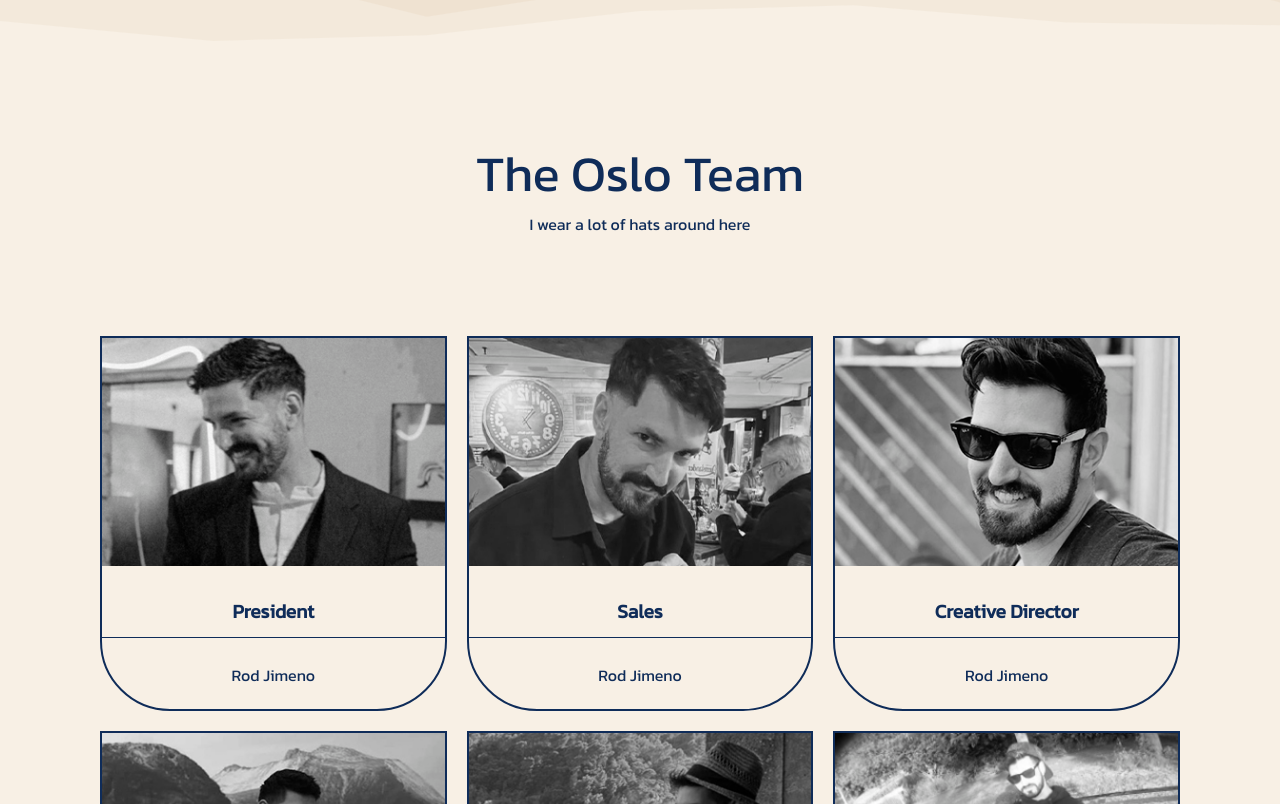
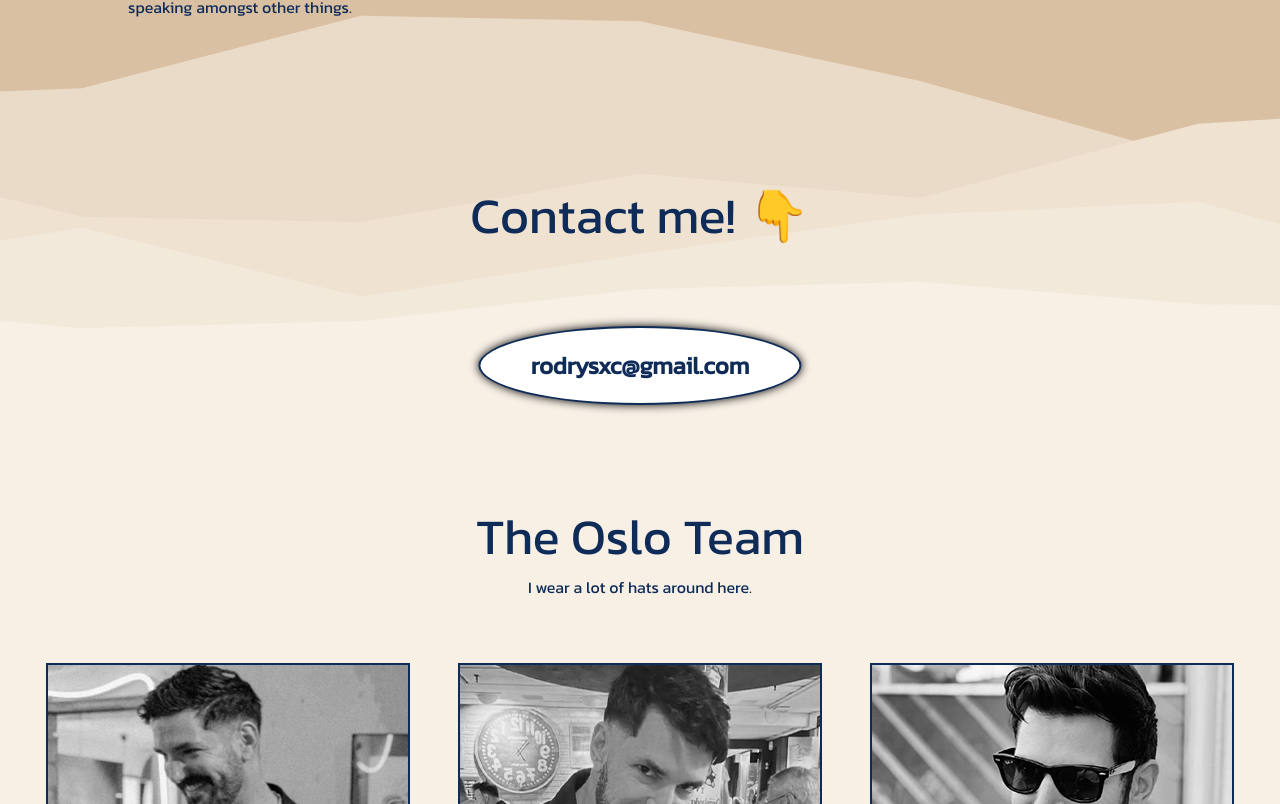
Before and after one commit to Rodjxc/portfolio, a React (Vite) app: page /home in a window 1280 px wide. Shown: the part 1576-2380 px from the top of the page. Built offline with nearby package versions, Linux system fonts and the light colour scheme.

Commit message:
feat: fixed transitions. Finished CV section

```diff
--- a/src/Components/CV/CV.tsx
+++ b/src/Components/CV/CV.tsx
@@ -1,10 +1,33 @@
 import "./cv.css";
+import { useEffect } from "react";
 
 export const CV = () => {
+  useEffect(() => {
+    // Intersection Observer setup. Runs the observer on load. It'll "observe" changes in the intersection of a target element
+    // with a parent element or the viewport
+
+    const observer = new IntersectionObserver((entries) => {
+      // it goes over every "entry" in the entries array, Entries represent elements being observed. If the entry "intersects", it gives
+      // it the class of show (making them visible through CSS). Since I want them dissapearing again when not displayed, I make an else
+      // that will remove the class
+
+      entries.forEach((entry) => {
+        if (entry.isIntersecting) {
+          entry.target.classList.add("show");
+        } else {
+          entry.target.classList.remove("show");
+        }
+      });
+    });
+
+    const hiddenElements = document.querySelectorAll(".hidden");
+    hiddenElements.forEach((el) => observer.observe(el));
+  }, []);
   return (
     <div>
       <section className="cv">
         <article>
+          <div className="education hidden">
             <h2>Education</h2>
             <ul>
               <li>
@@ -42,6 +65,8 @@ export const CV = () => {
                 and Leisure Studies
               </li>
             </ul>
+          </div>
+
           {/* <h2>Work Experience</h2>
           <ul>
             <li>Web Developer | Self employed (2022)</li>
@@ -54,6 +79,7 @@ export const CV = () => {
           </ul> */}
         </article>
         <article>
+          <div className="working-tools hidden">
             <h2>Working Tools</h2>
             <ul>
               <li>HTML5, CSS3 </li>
@@ -65,8 +91,10 @@ export const CV = () => {
               <li>Spotify</li>
               <li>and Google :)</li>
             </ul>
+          </div>
         </article>
         <article>
+          <div className="other-languages hidden">
             <h2>Other languages</h2>
             <ul>
               <li>English | Proficient (Non-Native Speaker)</li>
@@ -74,6 +102,7 @@ export const CV = () => {
               <li>Catalan | Native</li>
               <li>French | Conversational Proficiency</li>
             </ul>
+          </div>
         </article>
       </section>
     </div>
--- a/src/Components/CV/cv.css
+++ b/src/Components/CV/cv.css
@@ -1,7 +1,6 @@
 h2 {
   font-weight: 400;
   font-size: 50px;
-  margin-top: 80px;
 }
 
 li {
@@ -17,4 +16,25 @@ li .link:hover {
 
 .cv {
   text-align: center;
+  background-image: url("/img/fondo3.svg");
+  background-size: cover;
+  background-position: center;
+  background-repeat: no-repeat;
 }
+
+.education {
+  margin-top: 15%;
+}
+
+.working-tools {
+  transition-delay: 200ms;
+}
+
+.other-languages {
+  transition-delay: 400ms;
+  margin-bottom: 2rem;
+}
+
+.extra-bit {
+  background-color: #f44529;
+}
--- a/src/Components/Home/Home.css
+++ b/src/Components/Home/Home.css
@@ -121,15 +121,56 @@ p {
   transition: all 0.5s ease-in-out;
 }
 
+.skill:nth-child(2) {
+  transition-delay: 200ms;
+}
+
+.skill:nth-child(3) {
+  transition-delay: 400ms;
+}
+
+.skill:nth-child(4) {
+  transition-delay: 600ms;
+}
+.skill:nth-child(5) {
+  transition-delay: 800ms;
+}
+
+/*              SECOND SECTION         */
+
 .second-section-text {
   display: flex;
   flex-direction: column;
-  padding-left: 20%;
-  padding-right: 20%;
+  margin-left: 10%;
+  margin-right: 10%;
+  margin-top: 4rem;
 }
 
 .second-section-text h2 {
   text-align: center;
+}
+
+.contact {
+  display: flex;
+  justify-content: center;
+}
+
+.contact-text {
+  display: flex;
+  flex-direction: column;
+}
+
+.contact-text h1 {
+  display: inline-block;
+  padding: 20px 50px;
+  border: 2px solid #0f2c59;
+  border-radius: 50%;
+  font-size: x-large;
+  text-align: center;
+  color: #0f2c59;
+  background: #fff; /* Background color */
+  box-shadow: 0 0 10px rgba(0, 0, 0, 3);
+  animation: moveLeftRight 03s infinite alternate;
 }
 
 /*      THIRD SECTION  |   TEAM     */
@@ -137,6 +178,7 @@ p {
 .team-heading {
   background-color: #f8f0e5;
   margin: 0;
+  padding: 2rem;
 }
 
 .section-heading-wrapper {
@@ -182,6 +224,17 @@ p {
   }
   100% {
     border-radius: 60% 40% 30% 70%/60% 30% 70% 40%;
+  }
+}
+
+@keyframes moveLeftRight {
+  0% {
+    transform: translateX(0); /* Start position */
+  }
+  100% {
+    transform: translateX(
+      100px
+    ); /* End position (adjust the value as needed) */
   }
 }
 
--- a/src/Components/Home/Home.tsx
+++ b/src/Components/Home/Home.tsx
@@ -6,11 +6,16 @@ import { useEffect } from "react";
 
 export const Home = () => {
   useEffect(() => {
-    // Intersection Observer setup
+    // Intersection Observer setup. Runs the observer on load. It'll "observe" changes in the intersection of a target element
+    // with a parent element or the viewport
+
     const observer = new IntersectionObserver((entries) => {
+      // it goes over every "entry" in the entries array, Entries represent elements being observed. If the entry "intersects", it gives
+      // it the class of show (making them visible through CSS). Since I want them dissapearing again when not displayed, I make an else
+      // that will remove the class
+
       entries.forEach((entry) => {
         if (entry.isIntersecting) {
-          console.log(entry);
           entry.target.classList.add("show");
         } else {
           entry.target.classList.remove("show");
@@ -133,6 +138,14 @@ export const Home = () => {
             <br />{" "}
           </h4>
         </div>
+        <div className="contact hidden">
+          <div className="contact-text">
+            <h2>Contact me! 👇</h2>
+            <a href="mailto:rodrysxc@gmail.com">
+              <h1>rodrysxc@gmail.com</h1>
+            </a>
+          </div>
+        </div>
       </section>
 
       {/*            THIRD SECTION   |   The Team     */}
@@ -141,10 +154,10 @@ export const Home = () => {
         <div className="section-heading-wrapper hidden">
           <div className="section-header-item">
             <h2 className="section-heading">The Oslo Team</h2>
-            <p>I wear a lot of hats around here</p>
+            <p>I wear a lot of hats around here.</p>
           </div>
         </div>
-        <div className="hidden">
+        <div className="staff-cards hidden">
           <Staff />
         </div>
       </section>
--- a/src/Components/Home/Staff/Staff.css
+++ b/src/Components/Home/Staff/Staff.css
@@ -3,7 +3,7 @@
   grid-template-columns: repeat(3, 1fr);
   place-items: center;
   gap: 20px;
-  padding: 100px;
+  margin: 4rem 2rem 2rem 2rem;
 }
 
 .card {
@@ -20,7 +20,8 @@
 
 .card h1 {
   font-size: larger;
-  padding-bottom: 3%;
+  font-weight: 900;
+  padding-bottom: 8%;
   border-bottom: 1px solid #0f2c59;
 }
 
```
Also changed, not shown: public/img/fondo3.svg (added). Lines whose indentation alone changed are shown as unchanged.
